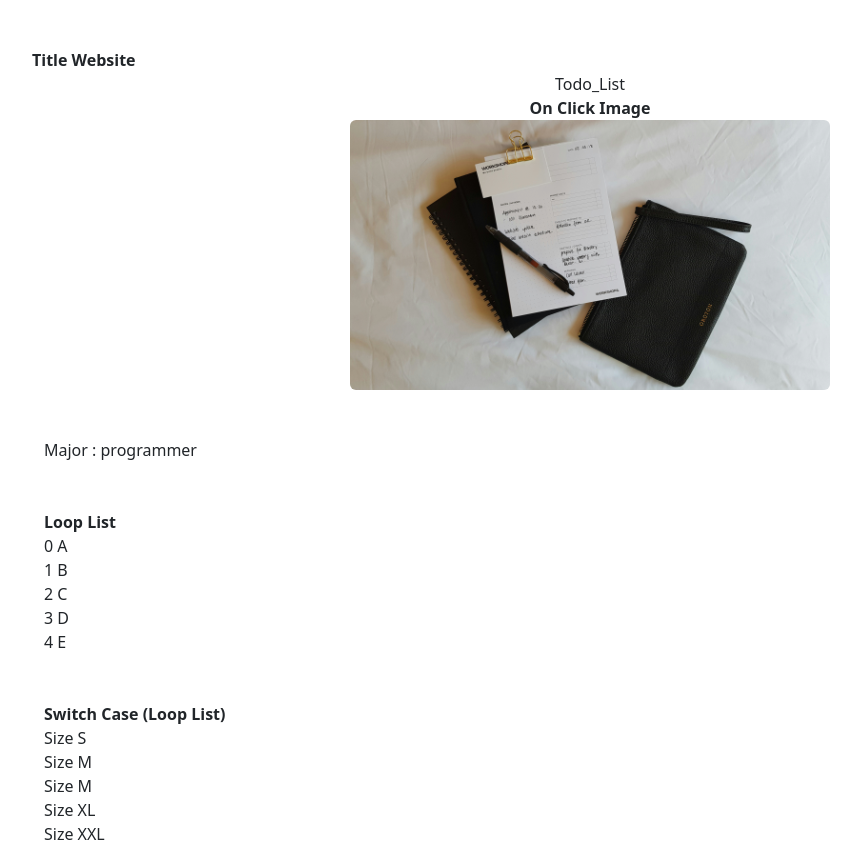
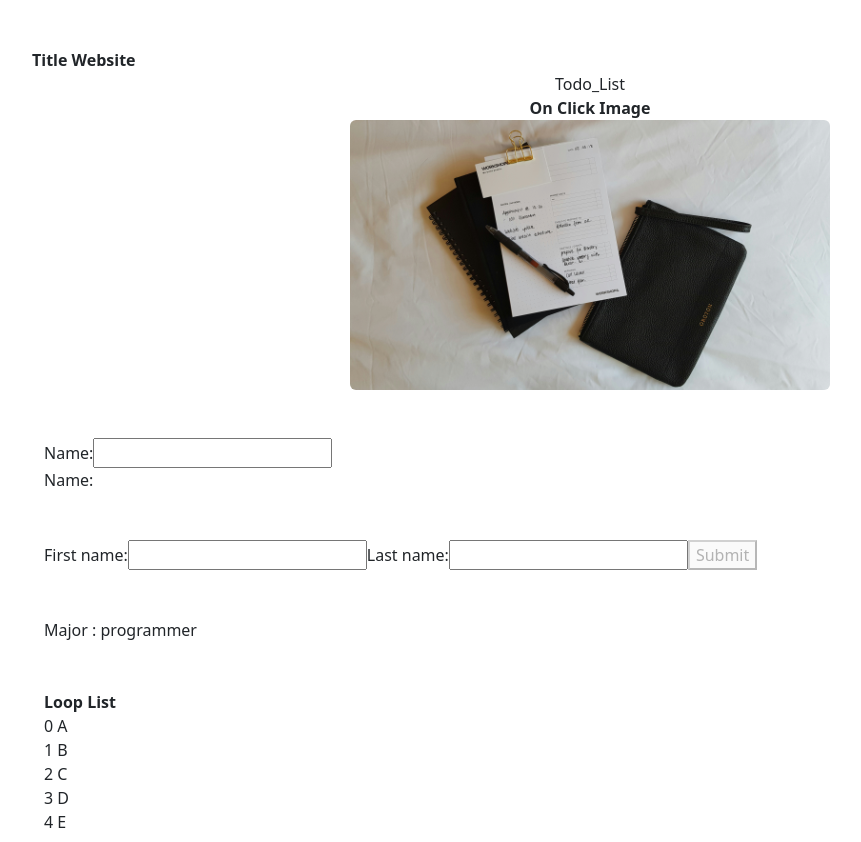
Before and after one commit to TennysonX/Angular, an Angular app: page / in a window 1280 px wide. Shown: the top 842 px of the page, without its empty margins (50-911 px from the left). Built offline with nearby package versions, Linux system fonts and the light colour scheme.

Commit message:
#Day 1 commit

```diff
--- a/src/app/app.component.html
+++ b/src/app/app.component.html
@@ -6,6 +6,22 @@
     </div>
     <div class="container text-center" (click)="onimageClick()">
         <img [src]="imageCoverUrl" class="rounded">
+    </div>
+    <div class="container mt-5">
+        <label for="name">Name: </label>
+        <input id= "name" type="text"[formControl]='name'>
+        <p>Name: {{name.value}}</p>
+    </div>
+    <div class="container mt-5">
+        <form [formGroup]="profileForm" (ngSubmit)="profileFormSubmit()">
+            <label for="first-Name">First name:</label>
+            <input id="first-Name" type="text" formControlName="firstName">
+
+            <label for="last-Name">Last name:</label>
+            <input id="last-Name" type="text" formControlName="lastName">
+
+            <button type="submit"[disabled]="!profileForm.valid">Submit</button>
+        </form>
     </div>
         <div class="container mt-5">
             @if(major != ""){
--- a/src/app/app.component.ts
+++ b/src/app/app.component.ts
@@ -1,7 +1,7 @@
 import { DatePipe, DecimalPipe } from '@angular/common';
 import { Component } from '@angular/core';
 import { RouterLink, RouterOutlet } from '@angular/router';
-import {ReactiveFormsModule} from '@angular/forms';
+import {ReactiveFormsModule, FormControl, FormGroup, Validators} from '@angular/forms';
 import { first } from 'rxjs';
 @Component({
   selector: 'app-root',
@@ -30,6 +30,18 @@ export class AppComponent {
   now = new Date()
   number = 1500.5
 
+  name = new FormControl('')
+
+  profileForm = new FormGroup({
+    firstName: new FormControl('',Validators.required),
+    lastName: new FormControl('',Validators.required)
+})
+
+  profileFormSubmit() {
+    console.log(this.profileForm.valid)
+    console.log(this.profileForm.value)
+  }
+
   empList = [
     { FirstName: "A", LastName: "Yen", Salary: "18000.5"},
     { FirstName: "B", LastName: "Hern", Salary: "18000.25"},
```
